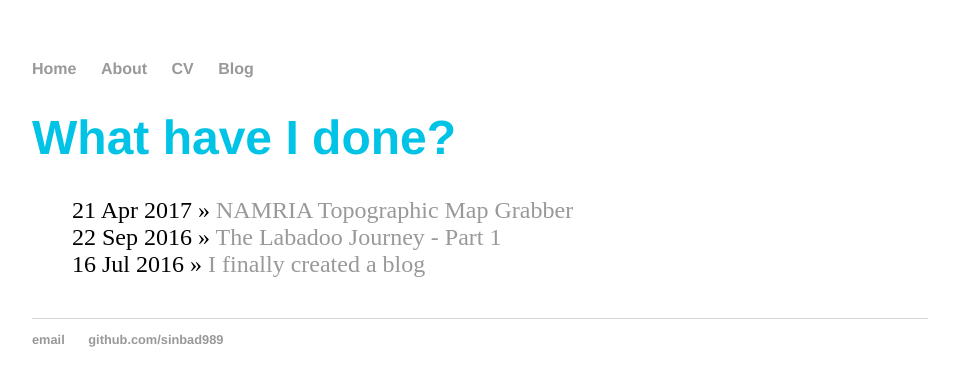
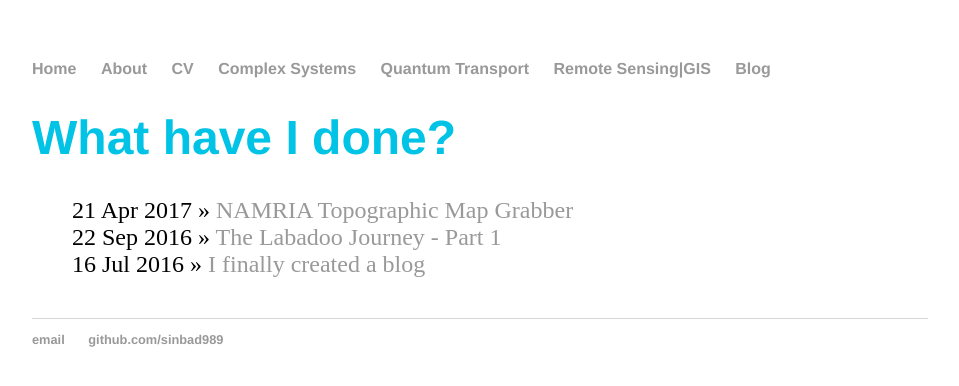
Before and after one commit to sinbad989/sinbad989.github.io, a Jekyll site: the page built from blog/index.html, in a window 1280 px wide. Shown: the top 386 px of the page, without its empty margins (160-1119 px from the left). Built offline with Jekyll 4.4.1, drawn with Linux system fonts in a browser that asks for light colours.

Commit message:
Update default.html
added new menus

```diff
--- a/_layouts/default.html
+++ b/_layouts/default.html
@@ -11,6 +11,9 @@
 	        		<li><a href="/">Home</a></li>
 		        	<li><a href="/about">About</a></li>
 	        		<li><a href="/cv">CV</a></li>
+				<li><a href="/cs">Complex Systems</a></li>
+				<li><a href="/cs">Quantum Transport</a></li>
+				<li><a href="/cs">Remote Sensing|GIS</a></li>
 	        		<li><a href="/blog">Blog</a></li>
 	    		</ul>
 			</nav>
```
